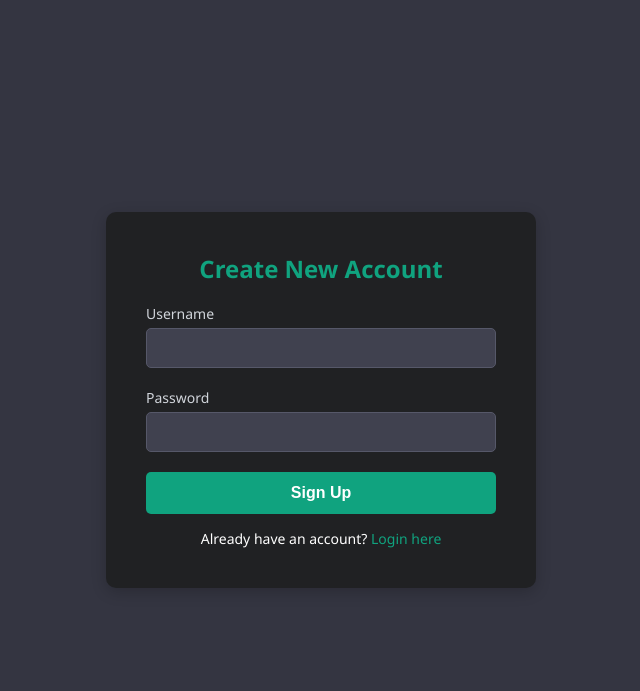
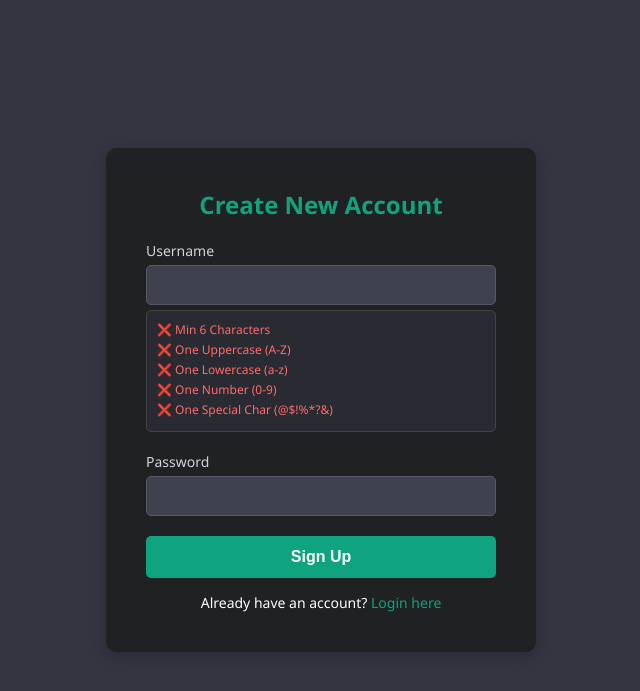
Before and after one commit to kushagra047/Saathi-AI-Chatbot, a Flask app: page /register in a window 1280 px wide. Shown: the top 691 px of the page, without its empty margins (319-959 px from the left). Run offline with Flask 3, Linux system fonts and the light colour scheme.

Commit message:
Final app with regex and pro-prompt

```diff
--- a/app.py
+++ b/app.py
@@ -1,3 +1,4 @@
+import re
 from flask import Flask, render_template, request, jsonify, redirect, url_for, flash
 from flask_sqlalchemy import SQLAlchemy
 from flask_login import LoginManager, UserMixin, login_user, login_required, logout_user, current_user
@@ -103,13 +104,26 @@ def register():
     if request.method == 'POST':
         username = request.form.get('username')
         password = request.form.get('password')
+
+        # --- PROFESSIONAL VALIDATION START ---
+        # Rule: Min 6 chars, 1 Upper, 1 Lower, 1 Number, 1 Special
+        pattern = r"^(?=.*[a-z])(?=.*[A-Z])(?=.*\d)(?=.*[@$!%*?&])[A-Za-z\d@$!%*?&]{6,}$"
+
+        if not re.match(pattern, username):
+            flash('Username must be 6+ chars with A-Z, a-z, 0-9 & special char!', 'danger')
+            return redirect(url_for('register'))
+        # --- PROFESSIONAL VALIDATION END ---
+
         if User.query.filter_by(username=username).first():
-            flash('Username taken.')
+            flash('Username already taken.', 'warning')
             return redirect(url_for('register'))
+
         new_user = User(username=username, password=generate_password_hash(password))
         db.session.add(new_user)
         db.session.commit()
+        flash('Registration successful! Please login.', 'success')
         return redirect(url_for('login'))
+
     return render_template('register.html')
 
 @app.route('/login', methods=['GET', 'POST'])
--- a/templates/register.html
+++ b/templates/register.html
@@ -17,6 +17,11 @@
         .links a { color: #10A37F; text-decoration: none; }
         .links a:hover { text-decoration: underline; }
         .flash-msg { background-color: #ff6b6b; color: white; padding: 10px; border-radius: 5px; margin-bottom: 15px; font-size: 14px; }
+
+        /* Added: Requirement Checklist Styling */
+        .req-list { list-style: none; padding: 10px; margin: 5px 0; background: #2a2b32; border-radius: 5px; font-size: 12px; border: 1px solid #444; }
+        .req-item { color: #ff6b6b; margin-bottom: 3px; transition: 0.3s; }
+        .req-item.valid { color: #10A37F; }
     </style>
 </head>
 <body>
@@ -35,13 +40,21 @@
     <form method="POST" action="/register">
         <div class="input-group">
             <label>Username</label>
-            <input type="text" name="username" required>
+            <input type="text" name="username" id="username" required autocomplete="off">
+
+            <ul class="req-list" id="requirements">
+                <li id="len" class="req-item">❌ Min 6 Characters</li>
+                <li id="upper" class="req-item">❌ One Uppercase (A-Z)</li>
+                <li id="lower" class="req-item">❌ One Lowercase (a-z)</li>
+                <li id="num" class="req-item">❌ One Number (0-9)</li>
+                <li id="special" class="req-item">❌ One Special Char (@$!%*?&)</li>
+            </ul>
         </div>
         <div class="input-group">
             <label>Password</label>
             <input type="password" name="password" required>
         </div>
-        <button type="submit">Sign Up</button>
+        <button type="submit" id="submitBtn">Sign Up</button>
     </form>
 
     <div class="links">
@@ -49,5 +62,31 @@
     </div>
 </div>
 
+<script>
+    const userInp = document.getElementById('username');
+
+    userInp.addEventListener('input', () => {
+        const val = userInp.value;
+
+        // Validation Checks
+        updateStatus('len', val.length >= 6);
+        updateStatus('upper', /[A-Z]/.test(val));
+        updateStatus('lower', /[a-z]/.test(val));
+        updateStatus('num', /[0-9]/.test(val));
+        updateStatus('special', /[@$!%*?&]/.test(val));
+    });
+
+    function updateStatus(id, isValid) {
+        const el = document.getElementById(id);
+        if (isValid) {
+            el.classList.add('valid');
+            el.innerText = el.innerText.replace('❌', '✔');
+        } else {
+            el.classList.remove('valid');
+            el.innerText = el.innerText.replace('✔', '❌');
+        }
+    }
+</script>
+
 </body>
 </html>
```
